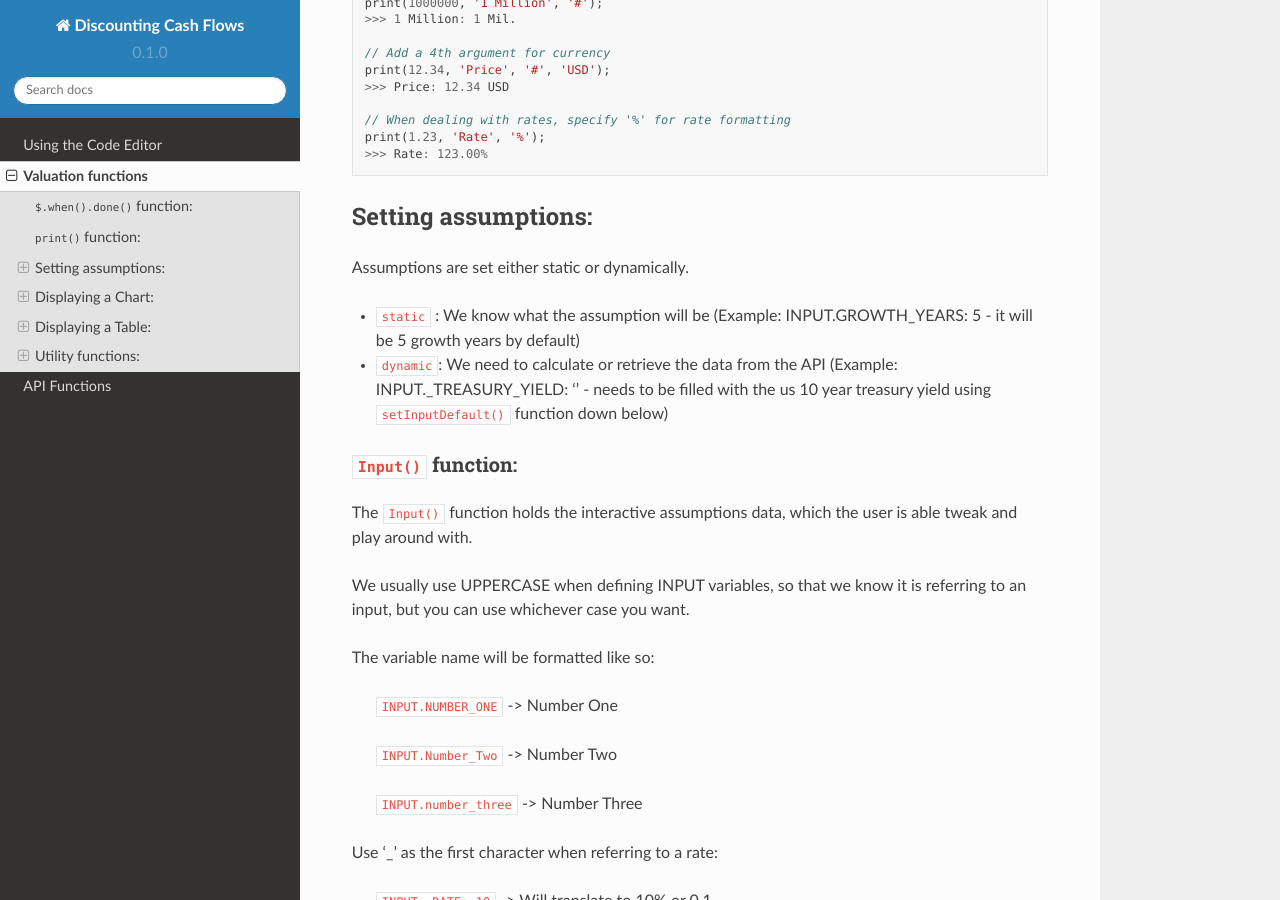
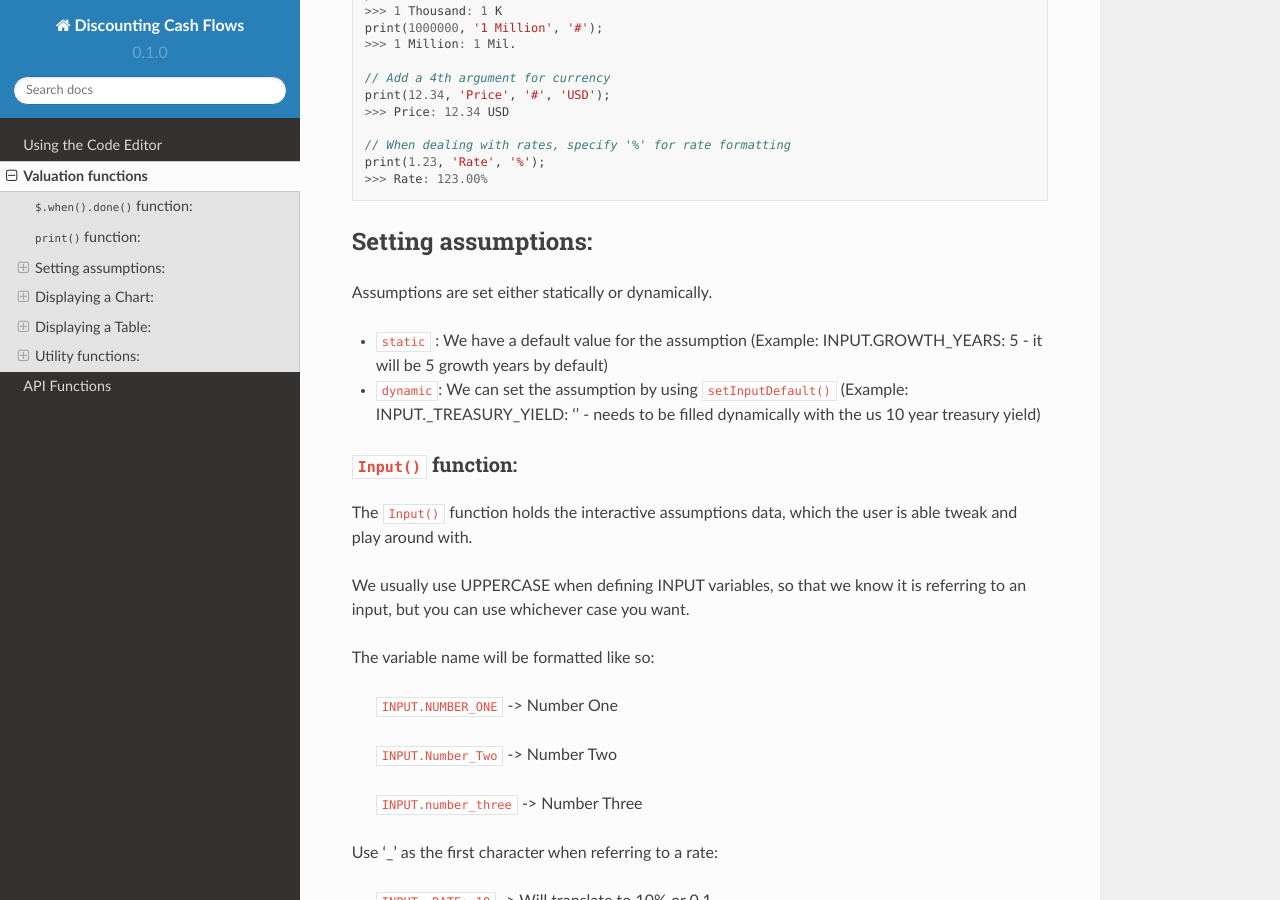
Before and after one commit to DiscountingCashFlows/readthedocs, a Sphinx documentation site: the page built from docs/source/functions.rst, in a window 1280 px wide and 900 px high, scrolled down 1888 px. Built offline with Sphinx 7.4.7 and the Read the Docs theme 2.0.0, drawn with Linux system fonts in a browser that asks for light colours; some of the changed text lies outside the part shown.

Commit message:
Update functions.rst

```diff
--- a/docs/source/functions.rst
+++ b/docs/source/functions.rst
@@ -92,11 +92,11 @@ The ``print()`` function prints values and messages to the screen. Below are exa
 Setting assumptions:
 --------------------
 
-Assumptions are set either static or dynamically.
+Assumptions are set either statically or dynamically.
 
-- ``static`` : We know what the assumption will be (Example: INPUT.GROWTH_YEARS: 5 - it will be 5 growth years by default)
+- ``static`` : We have a default value for the assumption (Example: INPUT.GROWTH_YEARS: 5 - it will be 5 growth years by default)
 
-- ``dynamic``: We need to calculate or retrieve the data from the API (Example: INPUT._TREASURY_YIELD: '' - needs to be filled with the us 10 year treasury yield using ``setInputDefault()`` function down below)
+- ``dynamic``: We can set the assumption by using ``setInputDefault()`` (Example: INPUT._TREASURY_YIELD: '' - needs to be filled dynamically with the us 10 year treasury yield)
 
 ``Input()`` function:
 *********************
```
Also changed, not shown: other parts of docs/source/functions.rst (+2 -2 lines).
